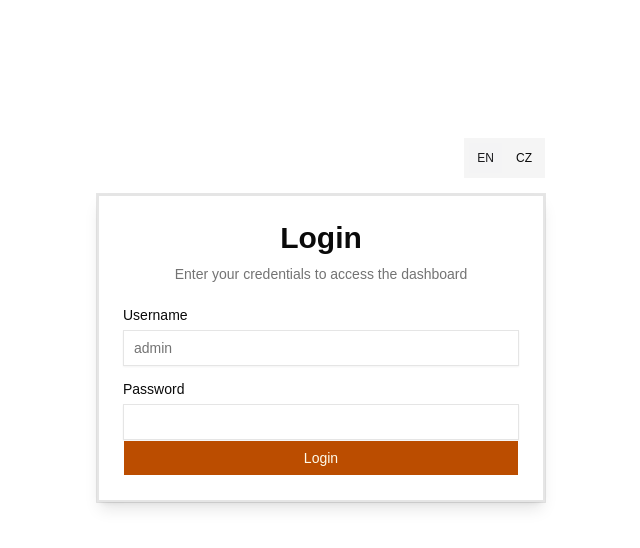
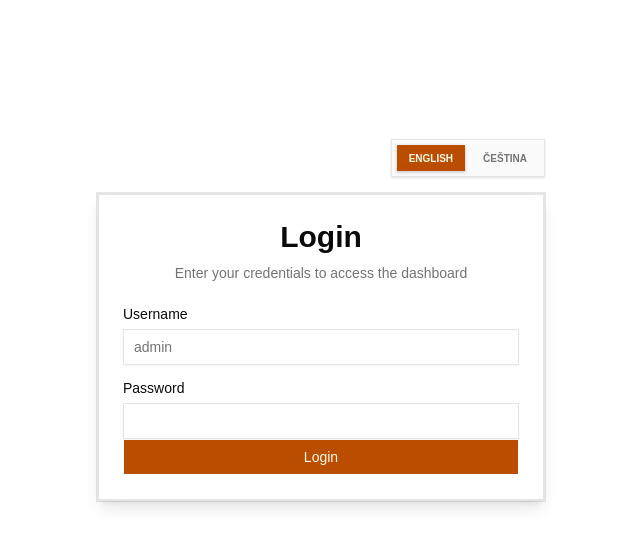
Before and after one commit to Ortieez/STIN-2026-SEMPROJ, a React (Vite) app in the folder frontend/: page / in a window 1280 px wide. Shown: the top 548 px of the page, without its empty margins (319-959 px from the left). Built offline with nearby package versions, Linux system fonts and the light colour scheme.

Commit message:
style: enhance language switcher to clearly show selection

```diff
--- a/frontend/src/components/LanguageSwitcher.tsx
+++ b/frontend/src/components/LanguageSwitcher.tsx
@@ -1,26 +1,33 @@
 import { Button } from "@/components/ui/button";
 import { useTranslation } from "@/i18n/LanguageContext";
+import { cn } from "@/components/lib/utils";
 
 export const LanguageSwitcher = () => {
   const { language, setLanguage } = useTranslation();
 
   return (
-    <div className="flex gap-1 bg-muted p-1 rounded-md">
+    <div className="flex items-center gap-1 bg-muted/50 p-1 rounded-lg border shadow-sm">
       <Button
-        variant={language === 'en' ? 'secondary' : 'ghost'}
+        variant={language === 'en' ? 'default' : 'ghost'}
         size="sm"
-        className="h-8 text-xs px-2"
+        className={cn(
+          "h-7 text-[10px] font-bold px-3 transition-all duration-200",
+          language === 'en' ? "shadow-sm" : "text-muted-foreground hover:text-foreground"
+        )}
         onClick={() => setLanguage('en')}
       >
-        EN
+        ENGLISH
       </Button>
       <Button
-        variant={language === 'cs' ? 'secondary' : 'ghost'}
+        variant={language === 'cs' ? 'default' : 'ghost'}
         size="sm"
-        className="h-8 text-xs px-2"
+        className={cn(
+          "h-7 text-[10px] font-bold px-3 transition-all duration-200",
+          language === 'cs' ? "shadow-sm" : "text-muted-foreground hover:text-foreground"
+        )}
         onClick={() => setLanguage('cs')}
       >
-        CZ
+        ČEŠTINA
       </Button>
     </div>
   );
```
